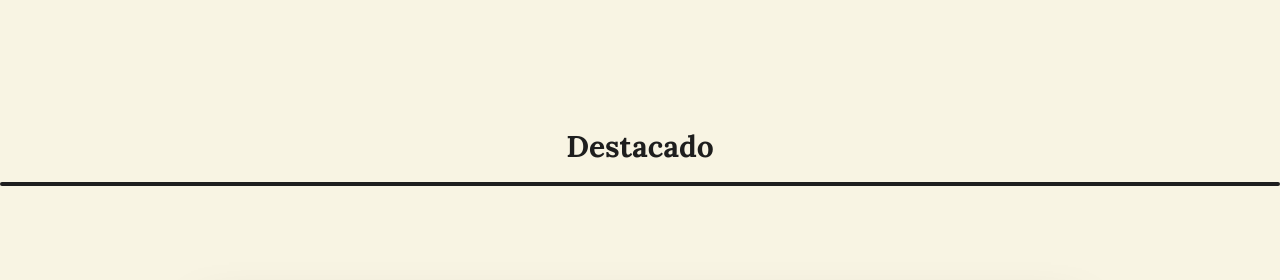
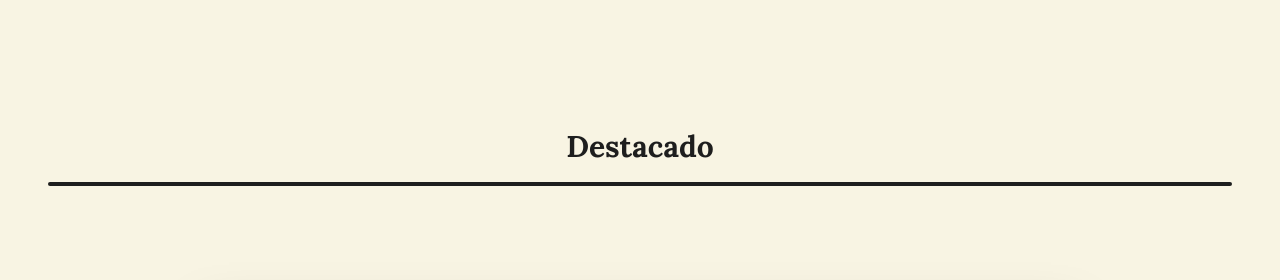
Before and after one commit to NexoPixel-X-Enterprise/panaderia, a Next.js app: page /OperaDely in a window 1280 px wide. Shown: the part 960-1240 px from the top of the page. Built offline with nearby package versions, Linux system fonts and the light colour scheme.

Commit message:
Cambio en el header de destacado.tsx

```diff
--- a/src/components/OperaDely/destacado.tsx
+++ b/src/components/OperaDely/destacado.tsx
@@ -59,9 +59,7 @@ export default function Ofertas() {
   return (
     <section id='Oferta' className="relative w-full py-20 md:py-32 flex flex-col items-center overflow-hidden bg-foreground text-background">
 
-      <div className="relative z-10 container mx-auto">
-
-        <header className="w-full flex flex-col items-center mb-12">
+      <header className="w-full flex flex-col items-center mb-12 px-12">
         <motion.h2
           aria-hidden="true"
           initial={{ opacity: 0, y: 20 }}
@@ -81,6 +79,8 @@ export default function Ofertas() {
           className="w-full h-1 bg-background mx-auto mb-12 rounded-full"
         />
       </header>
+
+      <div className="relative z-10 container mx-auto">
 
        <div className="relative flex items-center justify-center w-full mx-auto">
 
```
Lines whose indentation alone changed are shown as unchanged.
